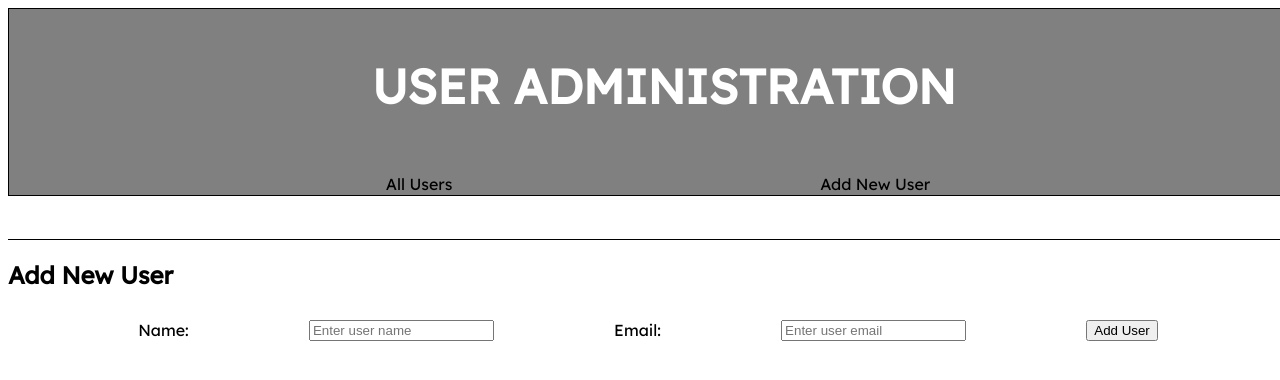
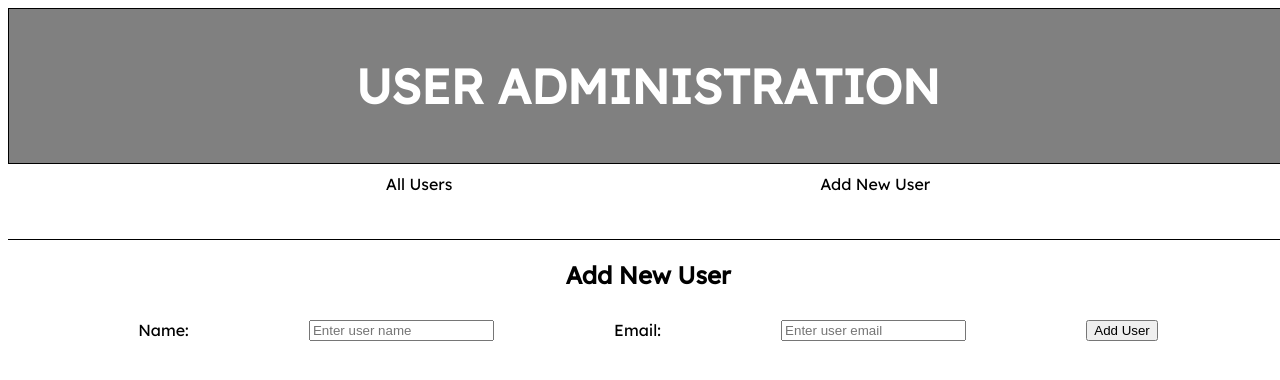
Before and after one commit to danniannie/testUsers, a React (Create React App) app in the folder test-users/: page /addUser in a window 1280 px wide. Shown: the top 380 px of the page. Built offline with nearby package versions, Linux system fonts and the light colour scheme.

Commit message:
changed css to fix

```diff
--- a/test-users/src/App.css
+++ b/test-users/src/App.css
@@ -14,8 +14,10 @@ header {
   text-align: center;
   font-size: 1.5em;
   padding: 15px;
-  width: 100%;
-  height: 100%;
+}
+
+h2 {
+  text-align: center;
 }
 
 .router {
```
